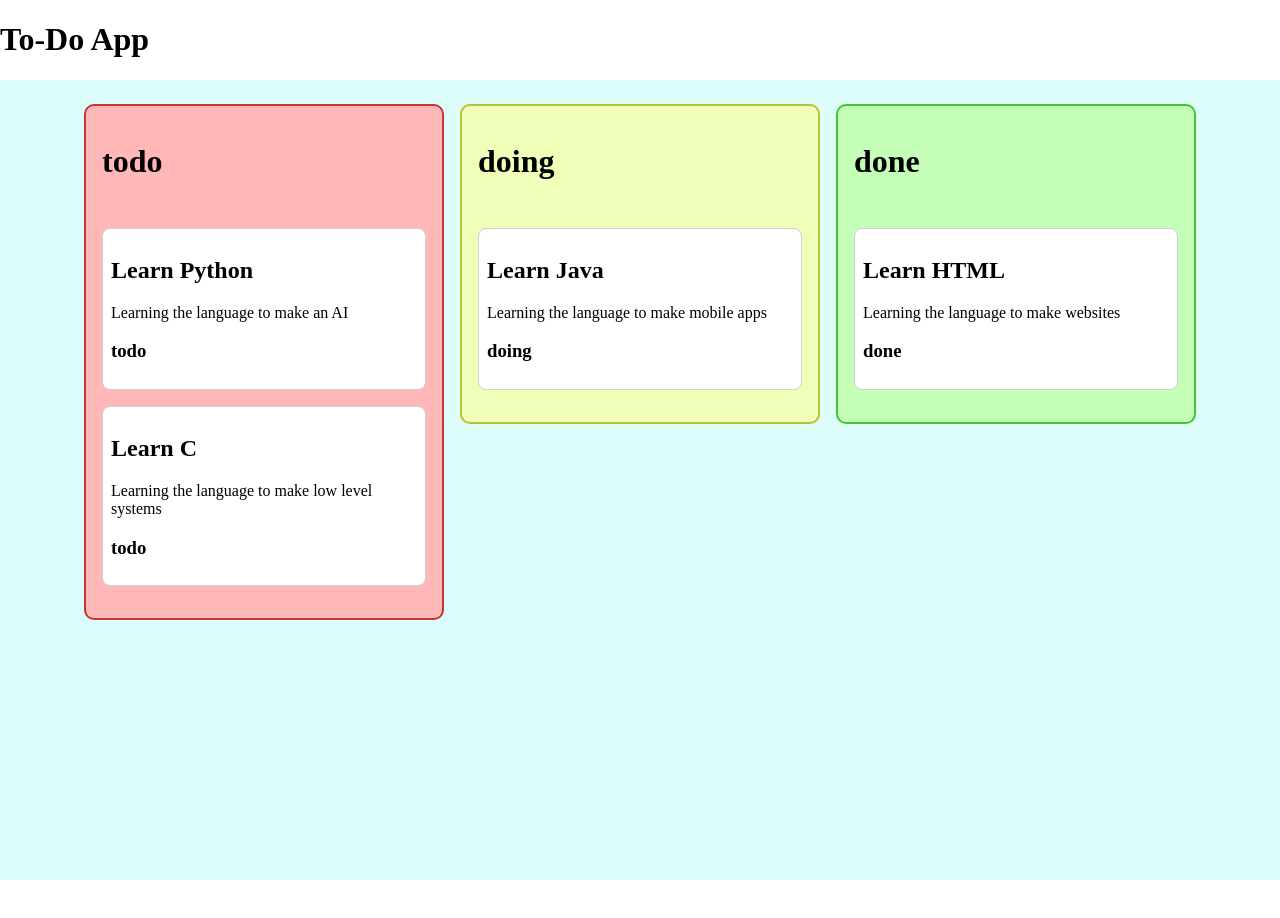
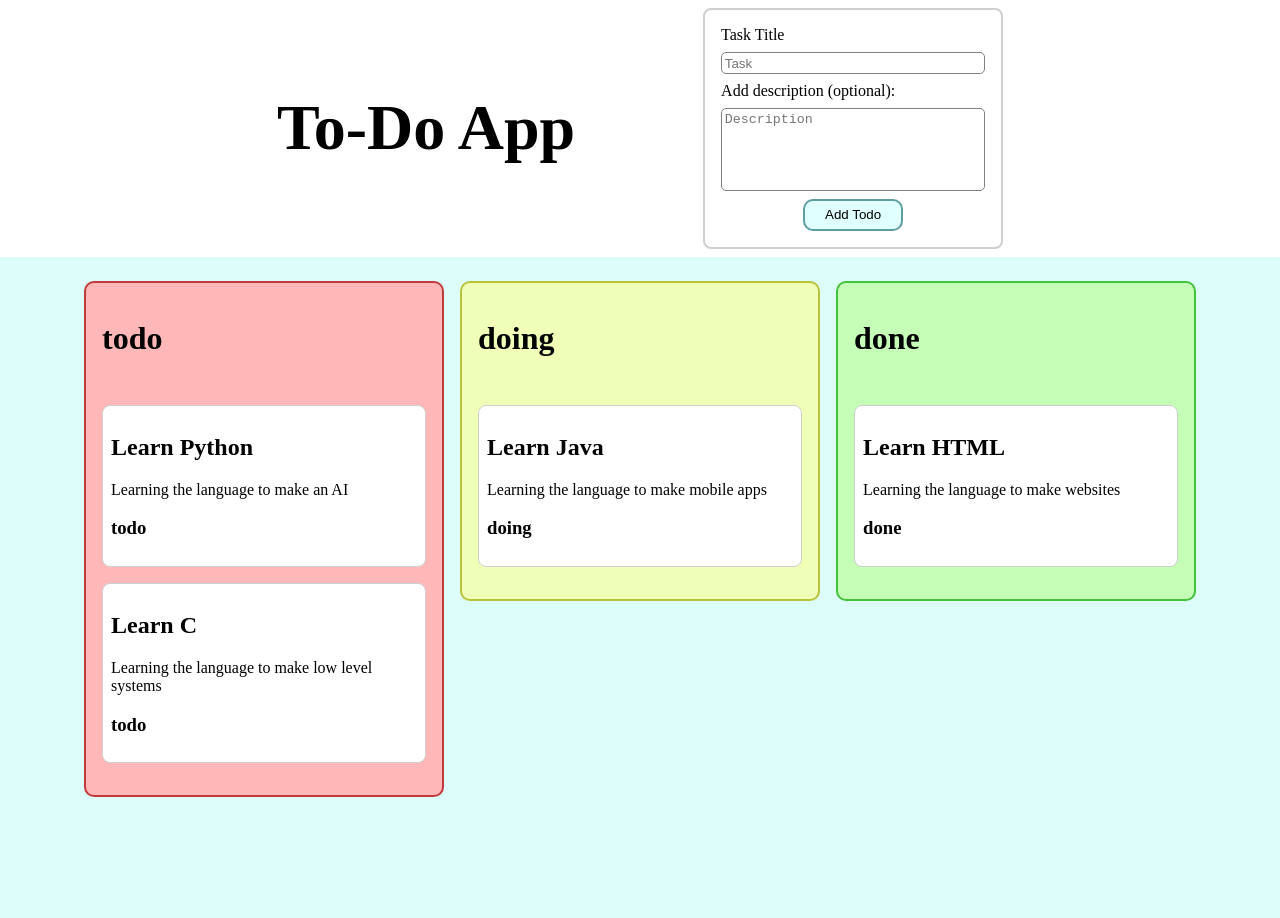
Before and after one commit to NetHunTech/grab-and-drag-to-do-app, a React (Vite) app: page / in a window 1280 px wide. Shown: the top 918 px of the page. Before the commit the page ends 880 px from the top, so only its background shows below. Built offline with nearby package versions, Linux system fonts and the light colour scheme.

Commit message:
feat: implement todo creation with React state

```diff
--- a/src/App.tsx
+++ b/src/App.tsx
@@ -3,7 +3,6 @@ import Board from "./components/TodoBoard/TodoBoard"
 function App() {
   return (
     <>
-      {<h1>To-Do App</h1>}
       <Board />
     </>
   )
--- a/src/components/AddTodo/AddTodo.tsx
+++ b/src/components/AddTodo/AddTodo.tsx
@@ -0,0 +1,35 @@
+import type { FormEvent } from "react";
+import type { Todo, AddTodoProps } from "../../types/todo";
+
+export default function AddTodo({ onAddTodo }: AddTodoProps) {
+  function handleSubmit(e: FormEvent<HTMLFormElement>) {
+    e.preventDefault()
+    const form = e.currentTarget;
+    const formData = new FormData(form)
+
+    const title = formData.get("title") as string;
+    const description = formData.get("description") as string;
+
+    const newTodo: Todo = {
+      id: crypto.randomUUID(),
+      title,
+      description,
+      stage: "todo",
+    }
+
+    onAddTodo(newTodo)
+    form.reset()
+  }
+
+  return (
+    <form onSubmit={handleSubmit} className="todo-form">
+      <label htmlFor="title">Task Title</label>
+      <input name="title" type="text" placeholder="Task" required/>
+
+      <label htmlFor="desc">Add description (optional):</label>
+      <textarea name="description" id="description" cols={30} rows={5} placeholder="Description"></textarea>
+
+      <button type="submit">Add Todo</button>
+    </form>
+  )
+}
--- a/src/components/TodoBoard/TodoBoard.tsx
+++ b/src/components/TodoBoard/TodoBoard.tsx
@@ -1,16 +1,32 @@
+import { useState } from "react"
 import { TodoDatas } from "../../mockTodos"
+import AddTodo from "../AddTodo/AddTodo"
 import Column from "./TodoColumn"
+import type { Todo } from "../../types/todo"
 
 export default function Board() {
-  const todo = TodoDatas.filter(task => task.stage === 'todo')
-  const doing = TodoDatas.filter(task => task.stage === 'doing')
-  const done = TodoDatas.filter(task => task.stage === 'done')
+  const [todos, setTodos] = useState<Todo[]>(TodoDatas)
+
+  function addTodo(newTodo: Todo) {
+    setTodos(prev => [...prev, newTodo])
+  }
+
+  const todo = todos.filter(task => task.stage === 'todo')
+  const doing = todos.filter(task => task.stage === 'doing')
+  const done = todos.filter(task => task.stage === 'done')
+
 
   return (
-    <main className="todo-board">
-      <Column name='todo' tasks={todo}/>
-      <Column name='doing' tasks={doing}/>
-      <Column name='done' tasks={done}/>
-    </main>
+    <>
+      <header>
+        {<h1>To-Do App</h1>}
+        <AddTodo onAddTodo={addTodo}/>
+      </header>
+      <main className="todo-board">
+        <Column name='todo' tasks={todo}/>
+        <Column name='doing' tasks={doing}/>
+        <Column name='done' tasks={done}/>
+      </main>
+    </>
   )
 }
--- a/src/styles/globals.css
+++ b/src/styles/globals.css
@@ -68,3 +68,59 @@ html, body {
   background: #fff;
   cursor: grab;
 }
+
+/* INPUT */
+header {
+  display: flex;
+  align-items: center;
+  justify-content: center;
+  gap: 8em;
+  margin: .5em 1em;
+}
+
+header > h1 {
+  font-size: 4rem;
+}
+
+.todo-form {
+  border: 2px solid #cfcfcf;
+  border-radius: 8px;
+  width: 300px;
+  display: flex;
+  flex-direction: column;
+  padding: 1em;
+  gap: .5em;
+}
+
+.todo-form > input {
+  padding: .2em;
+  border: 1px solid gray;
+  border-radius: 5px;
+}
+
+.todo-form > button {
+  padding: .5em;
+  width: 100px;
+  margin: 0 auto;
+  background: lightcyan;
+  border: 2px solid cadetblue;
+  border-radius: 10px;
+  cursor: pointer;
+}
+
+.todo-form > button:hover {
+  background: rgb(192, 255, 255);
+  border: 2px solid rgb(30, 96, 99);
+}
+
+.todo-form > textarea {
+  resize: none;
+  padding: .2em;
+  border: 1px solid gray;
+  border-radius: 5px;
+}
+
+.todo-form > input:focus, .todo-form > textarea:focus {
+  background: lightcyan;
+  outline: 1px solid cadetblue;
+}
```
Also changed, not shown: src/types/todo.ts (+6 -2 lines).
